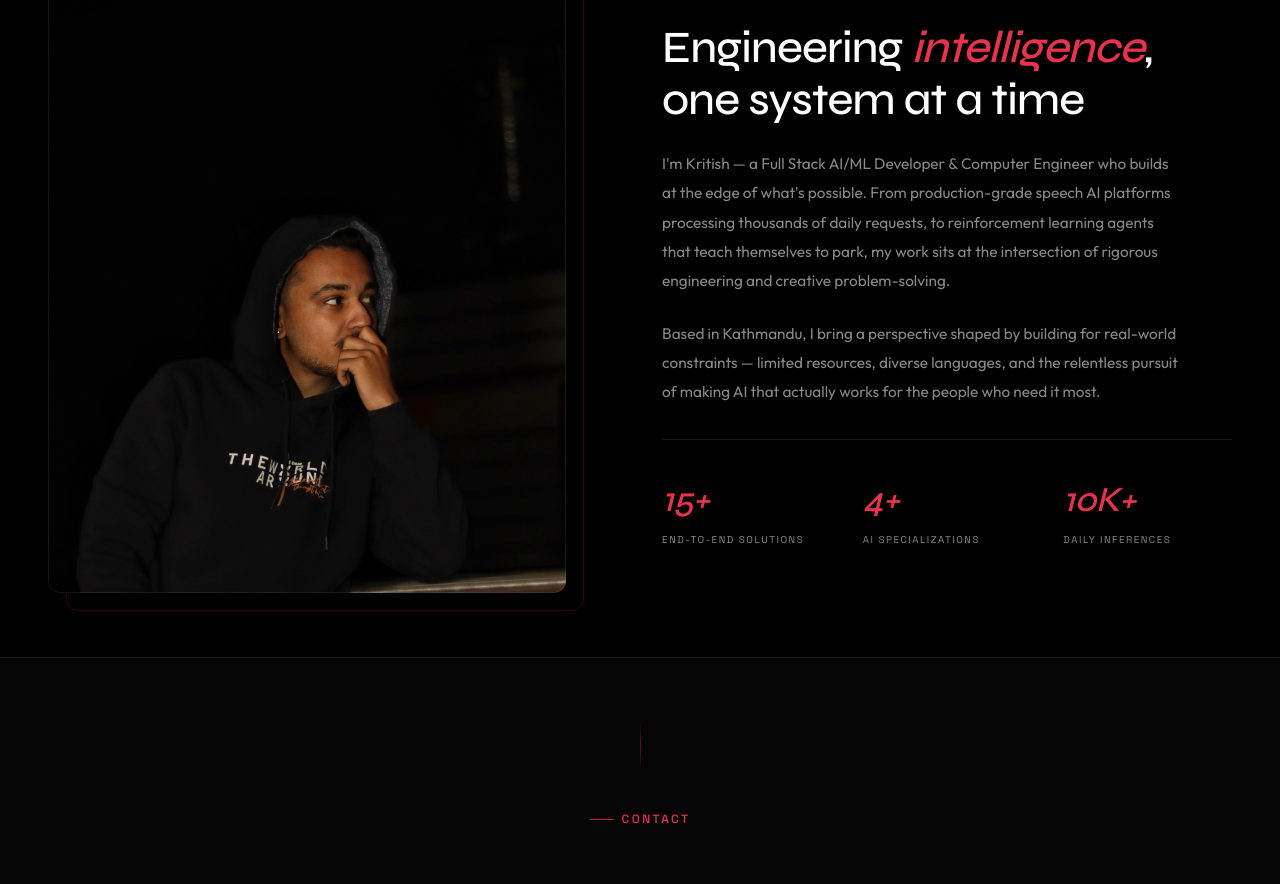
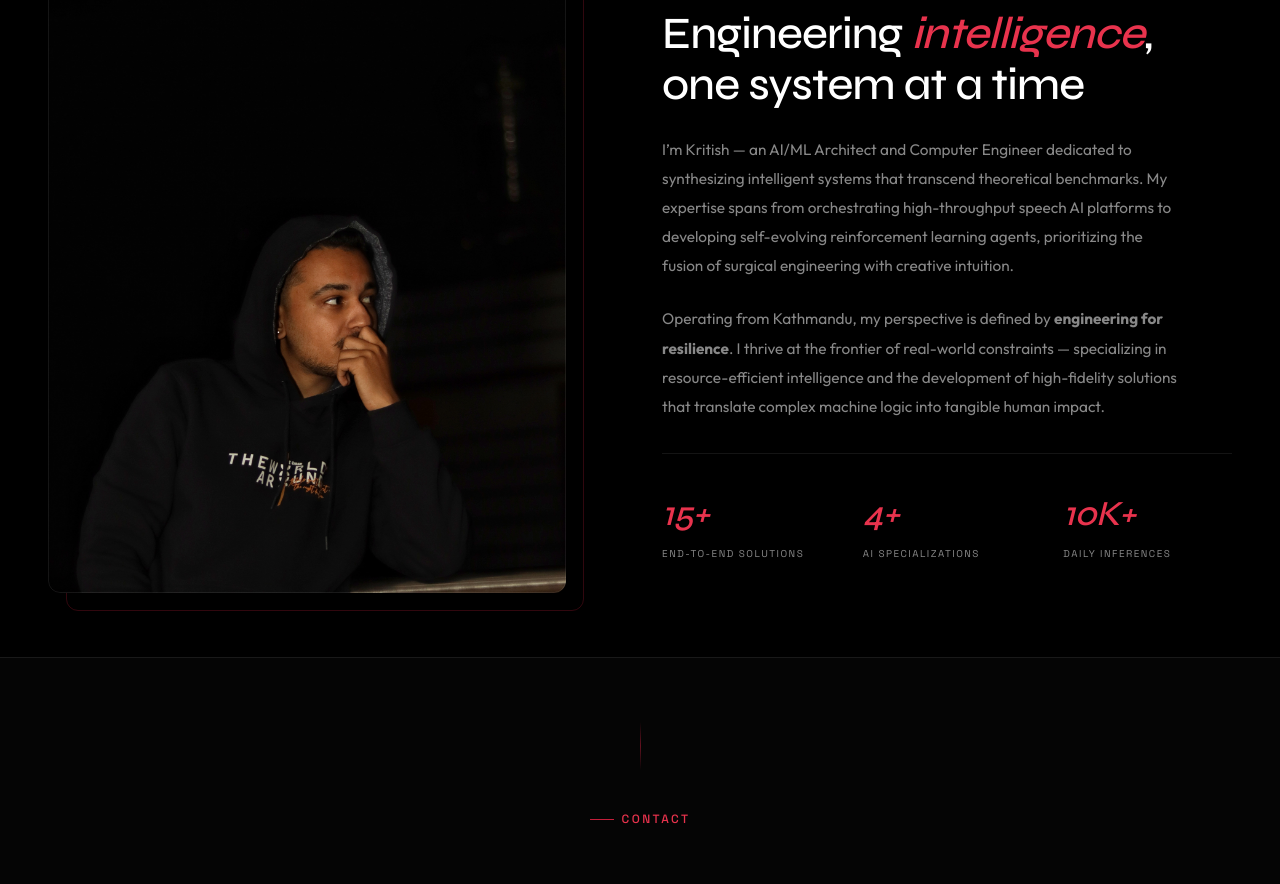
Before and after one commit to KritishX/portfolio-website, a React (Vite) app: page / in a window 1280 px wide. Shown: the part 2640-3524 px from the top of the page. Built offline with nearby package versions, Linux system fonts and the light colour scheme; a web font is replaced by a local one.

Commit message:
copy: improved about section paragraphs for professional impact

```diff
--- a/src/components/About.tsx
+++ b/src/components/About.tsx
@@ -95,17 +95,18 @@ export default function About() {
             </h2>
 
             <p className="about-text">
-              I'm Kritish — a Full Stack AI/ML Developer & Computer Engineer who builds
-              at the edge of what's possible. From production-grade speech AI platforms
-              processing thousands of daily requests, to reinforcement learning agents
-              that teach themselves to park, my work sits at the intersection of
-              rigorous engineering and creative problem-solving.
+              I’m Kritish — an AI/ML Architect and Computer Engineer dedicated to
+              synthesizing intelligent systems that transcend theoretical benchmarks.
+              My expertise spans from orchestrating high-throughput speech AI
+              platforms to developing self-evolving reinforcement learning agents,
+              prioritizing the fusion of surgical engineering with creative intuition.
             </p>
 
             <p className="about-text">
-              Based in Kathmandu, I bring a perspective shaped by building for real-world
-              constraints — limited resources, diverse languages, and the relentless pursuit
-              of making AI that actually works for the people who need it most.
+              Operating from Kathmandu, my perspective is defined by <strong>engineering for resilience</strong>.
+              I thrive at the frontier of real-world constraints — specializing in
+              resource-efficient intelligence and the development of high-fidelity solutions
+              that translate complex machine logic into tangible human impact.
             </p>
 
             {/* Stats with animated counters */}
```
